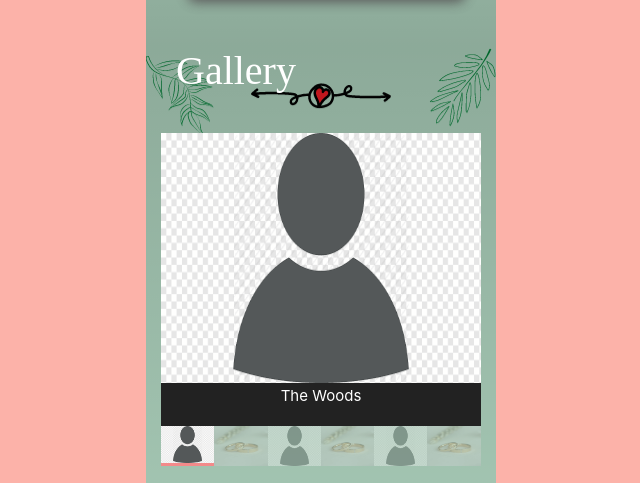
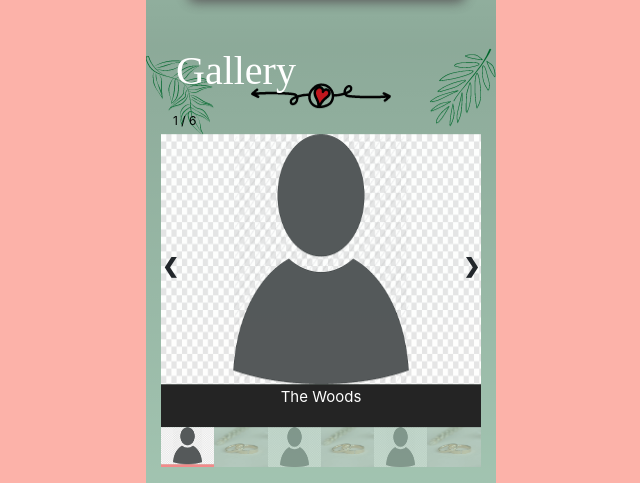
Before and after one commit to RezaRafli42/Wedding, a website: page index.html in a window 1280 px wide. Shown: the part 2108-2591 px from the top of the page, 319-959 px from the left. Drawn offline with nearby package versions, Linux system fonts and the light colour scheme.

Commit message:
fix button prev next gallery

```diff
--- a/css/main.css
+++ b/css/main.css
@@ -1,5 +1,10 @@
+html {
+    overflow-x: hidden;
+}
+
 body {
     background-color: #FCB2A9;
+
 }
 
 .title-section {
@@ -13,7 +18,6 @@ body {
     text-align: center;
     padding-bottom: 60px;
     border-radius: 20px;
-    min-width: 350px;
     max-width: 350px;
 }
 
@@ -218,9 +222,9 @@ body {
     height: 250px;
 }
 
-/* .container {
+.container {
     position: relative;
-} */
+}
 
 .gallery-container {
     padding-top: 30px;
@@ -238,7 +242,7 @@ body {
 .next {
     cursor: pointer;
     position: absolute;
-    top: 40%;
+    top: 50%;
     width: auto;
     padding: 16px;
     margin-top: -50px;
@@ -383,7 +387,6 @@ body {
     margin: auto;
     border-radius: 20px;
     background-color: white;
-    bottom: 0;
 }
 
 .navbar svg {
--- a/index.html
+++ b/index.html
@@ -110,7 +110,7 @@
                         <h1 class="title-section">Gallery</h1>
                     </div>
                     <div class="container gallery-container" data-aos="fade-up"
-                    data-aos-duration="2000">
+                    data-aos-duration="3000">
                         <div class="mySlides">
                             <div class="numbertext">1 / 6</div>
                             <img src="image/person.png" style="width:100%">
```
